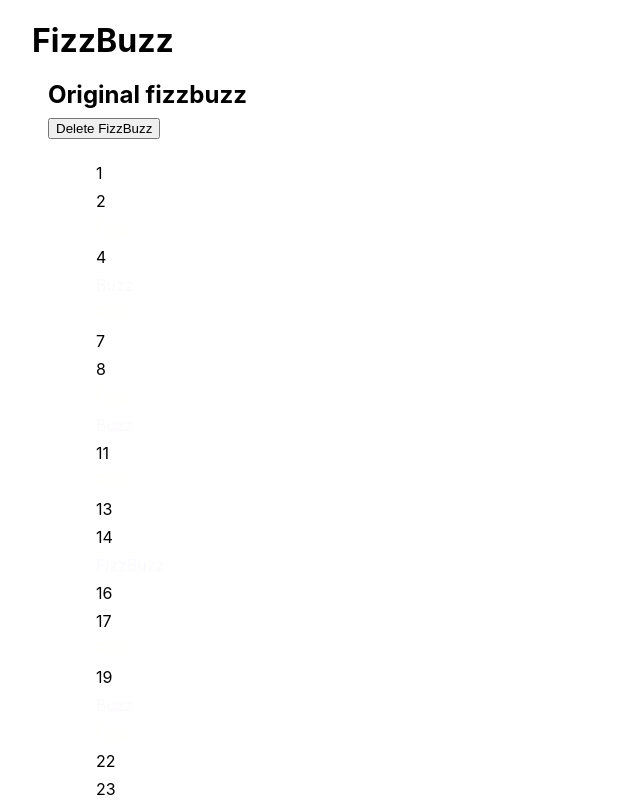
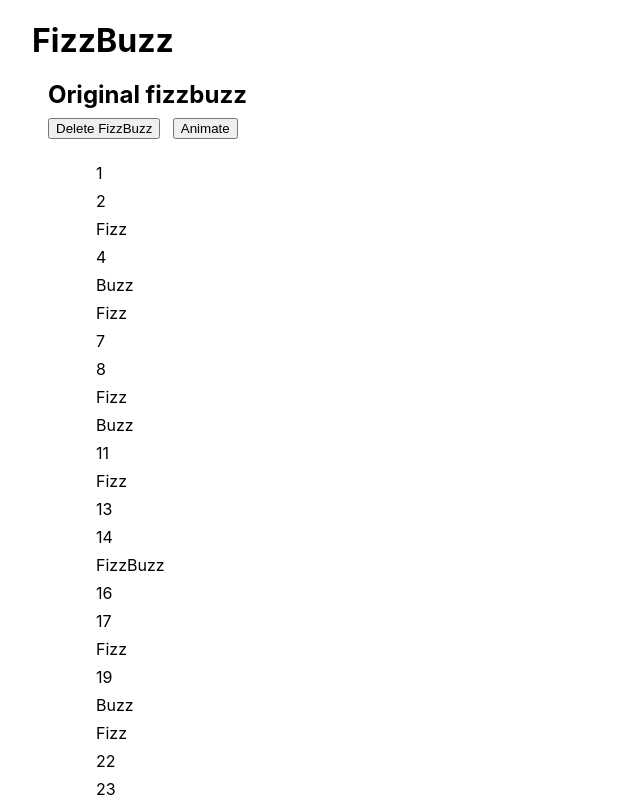
Before and after one commit to aliceals/Fizzbuzz-extreme, a React (Create React App) app: page / in a window 1280 px wide. Both pictures are taken after a click on the button "Click for FizzBuzz". Shown: the top 800 px of the page, without its empty margins (0-640 px from the left). Built offline with nearby package versions, Linux system fonts and the light colour scheme.

Commit message:
toggle animate

```diff
--- a/src/FizzBuzz.jsx
+++ b/src/FizzBuzz.jsx
@@ -7,7 +7,8 @@ class FizzBuzz extends React.Component {
         this.state = {
             wordArray: [],
             colorClass: [],
-            toggleFizzBuzz: false
+            toggleFizzBuzz: false,
+            animate: false
         }
     }
 
@@ -23,16 +24,24 @@ class FizzBuzz extends React.Component {
         this.setState({ wordArray: [], toggleFizzBuzz: false })
     }
 
+    toggleAnimate = () => {
+        this.setState({
+            animate: !this.state.animate
+        })
+    }
 
     render() {
         return (
             <div className="fizzbuzz">
                 <h2>Original fizzbuzz</h2>
                 {this.state.toggleFizzBuzz === false && <button onClick={this.produceFizzBuzz}>Click for FizzBuzz</button>}
-                {this.state.toggleFizzBuzz && <button onClick={this.removeFizzBuzz}>Delete FizzBuzz</button>}
-                <ul> {this.state.wordArray.map((word, i) => {
+                {this.state.toggleFizzBuzz && <><button onClick={this.removeFizzBuzz}>Delete FizzBuzz</button> <button onClick={this.toggleAnimate}>Animate</button></>}
+                {this.state.animate && <ul> {this.state.wordArray.map((word, i) => {
                     return <li key={i} class={word}> {word}</li>
-                })}</ul>
+                })}</ul>}
+                {this.state.animate === false && <ul> {this.state.wordArray.map((word, i) => {
+                    return <li key={i}> {word}</li>
+                })}</ul>}
             </div >
         )
     }
```
